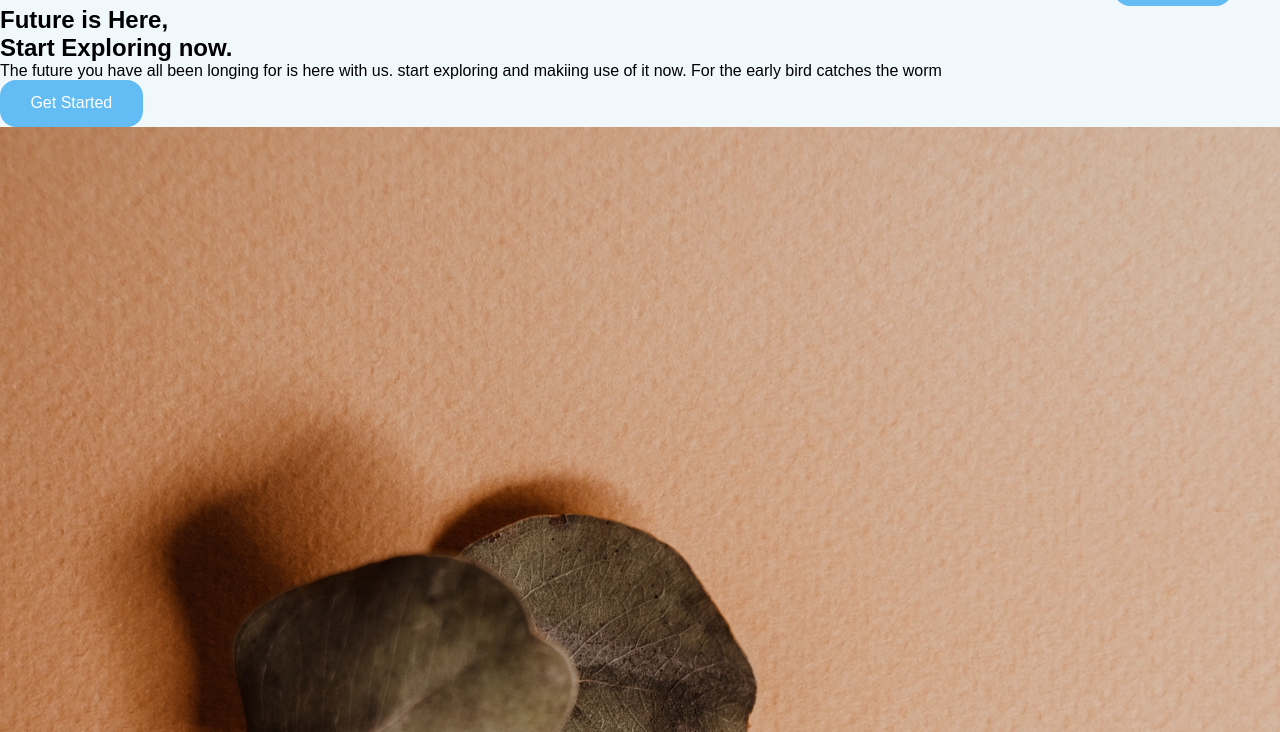
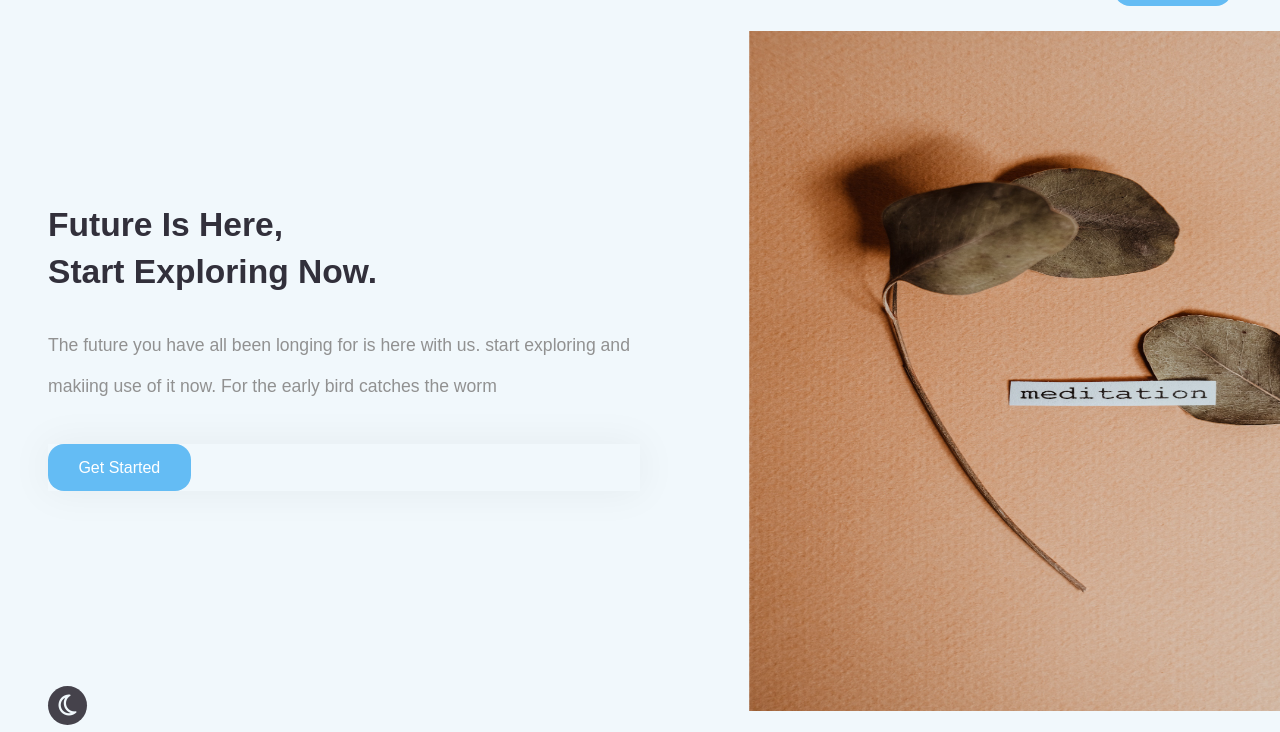
Before and after one commit to Cynthia-Isutsa/Responsive-landing-page, a plain HTML site: page index.html in a window 1280 px wide. Shown: the part 68-800 px from the top of the page. Drawn offline with Linux system fonts and the light colour scheme.

Commit message:
css of the section

```diff
--- a/index.html
+++ b/index.html
@@ -28,13 +28,18 @@
          </div>
         </header>
         <div class="showcase">
+        <div class="container">
             <div class="left">
+                <div class="big-title">
                 <h2>Future is Here,</h2>
                 <h2>Start Exploring now.</h2>
+                </div>
+                <div class="text">
                 <p> The future you have all been longing for is here with us.
                     start exploring and makiing use of it now. For the early bird
                     catches the worm
                 </p>
+                </div>
                 <div class="ctn">
                     <a href="#" class="btn">Get Started</a>
                 </div>
@@ -43,9 +48,21 @@
                 <img src="./img/main.jpg" alt="main photo" class="main">
             </div>
         </div>
-
-        <div class="bottom"></div>
+    </div>
+        <div class="bottom">
+            <div class="container">
+                <button class="toggle-btn">
+                    <i class="fa-regular fa-moon"></i>
+                    <i class="fa-regular fa-sun"></i>
+                </button>
+            </div>
+        </div>
     </div>
     </main>
+
+    <!-- javaScript files -->
+
+    <script src="https://kit.fontawesome.com/e362f33f9b.js" crossorigin="anonymous"></script>"
+
 </body>
 </html>
--- a/styles.css
+++ b/styles.css
@@ -30,6 +30,9 @@ a{
      min-height: 100vh;
      overflow: hidden;
      background-color: var(--backgroundColor);
+     display:flex;
+     flex-direction: column;
+     justify-content: space-between;
 }
 
 .logo img{
@@ -89,3 +92,55 @@ header .container{
     background-color: var(--hovorColor);
     transform: scale(1) !important;
 }
+.showcase .container{
+    display:grid;
+    grid-template-columns: repeat(2, 1fr);
+    align-items: center;
+    justify-content: center;
+}
+.big-title{
+    font-size: 1.4rem;
+    color:var(--darkOne);
+    text-transform: capitalize;
+    line-height: 1.4;
+}
+.text{
+    color: var(--lightOne);
+    font-size: 1.1rem;
+    margin: 1.9rem 0 2.4rem;
+    max-width: 600px;
+    line-height: 2.3;
+}
+.ctn{
+    box-shadow: 0 0 40px 2px rgba(0, 0, 0, 0.05);
+}
+.right{
+    width: 123%;
+    transform: translate(15%, 25px);
+    height: 85vh;
+    display: flex;
+    justify-items: center;
+}
+.toggle-btn{
+    display: inline-block;
+    border:none;
+    background-color: var(--darktwo);
+    color: var(--backgroundColor);
+    outline:none;
+    cursor:pointer;
+    height: 39px;
+    width: 39px;
+    border-radius: 50%;
+    font-size: 1.5rem;
+    transition: 0.3s;
+}
+.toggle-btn:hover{
+    background-color: var(--mainColor);
+}
+.toggle-btn i{
+    line-height: 39px;
+}
+.toggle-btn i:last-child{
+    display: none;
+
+}
```
